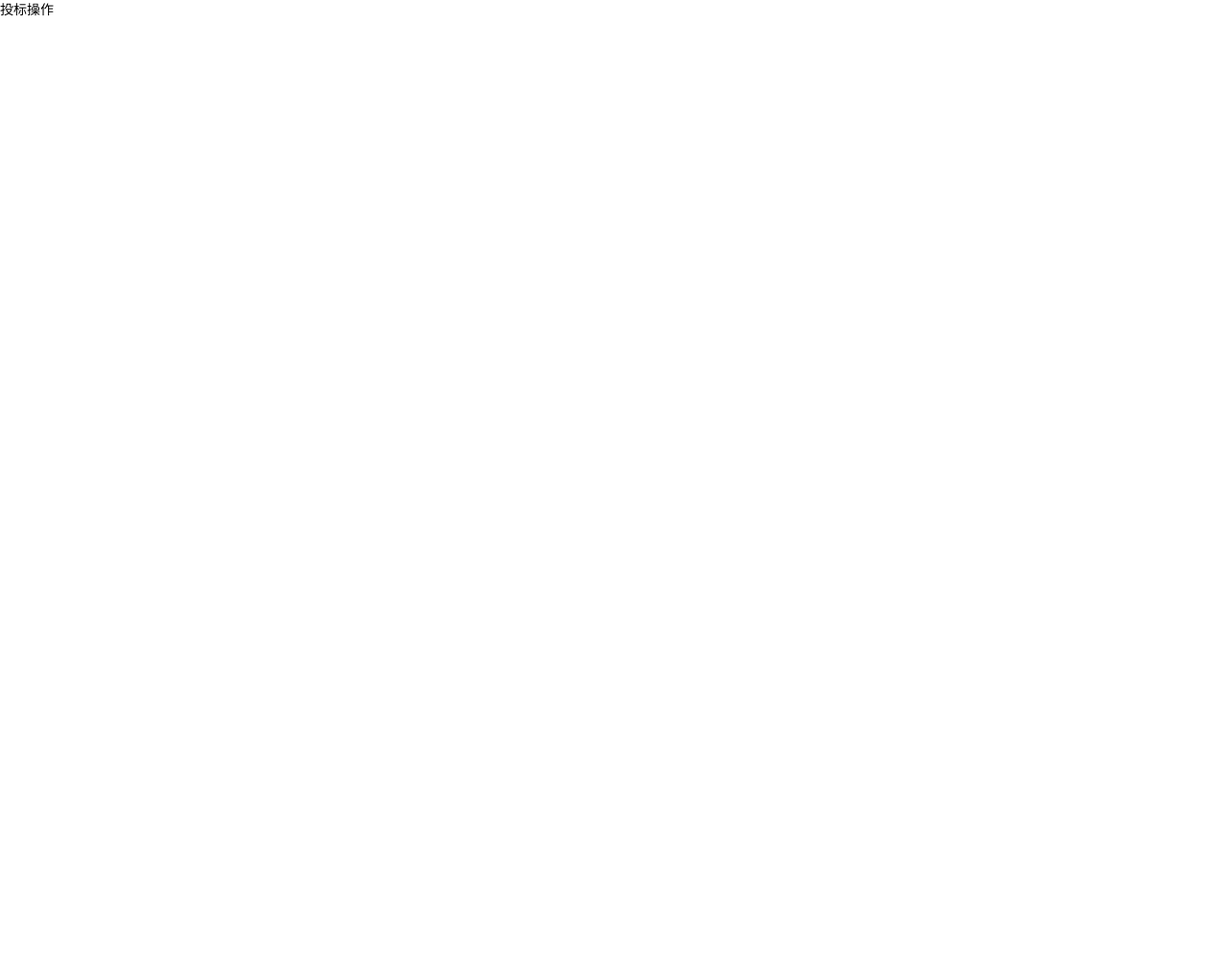
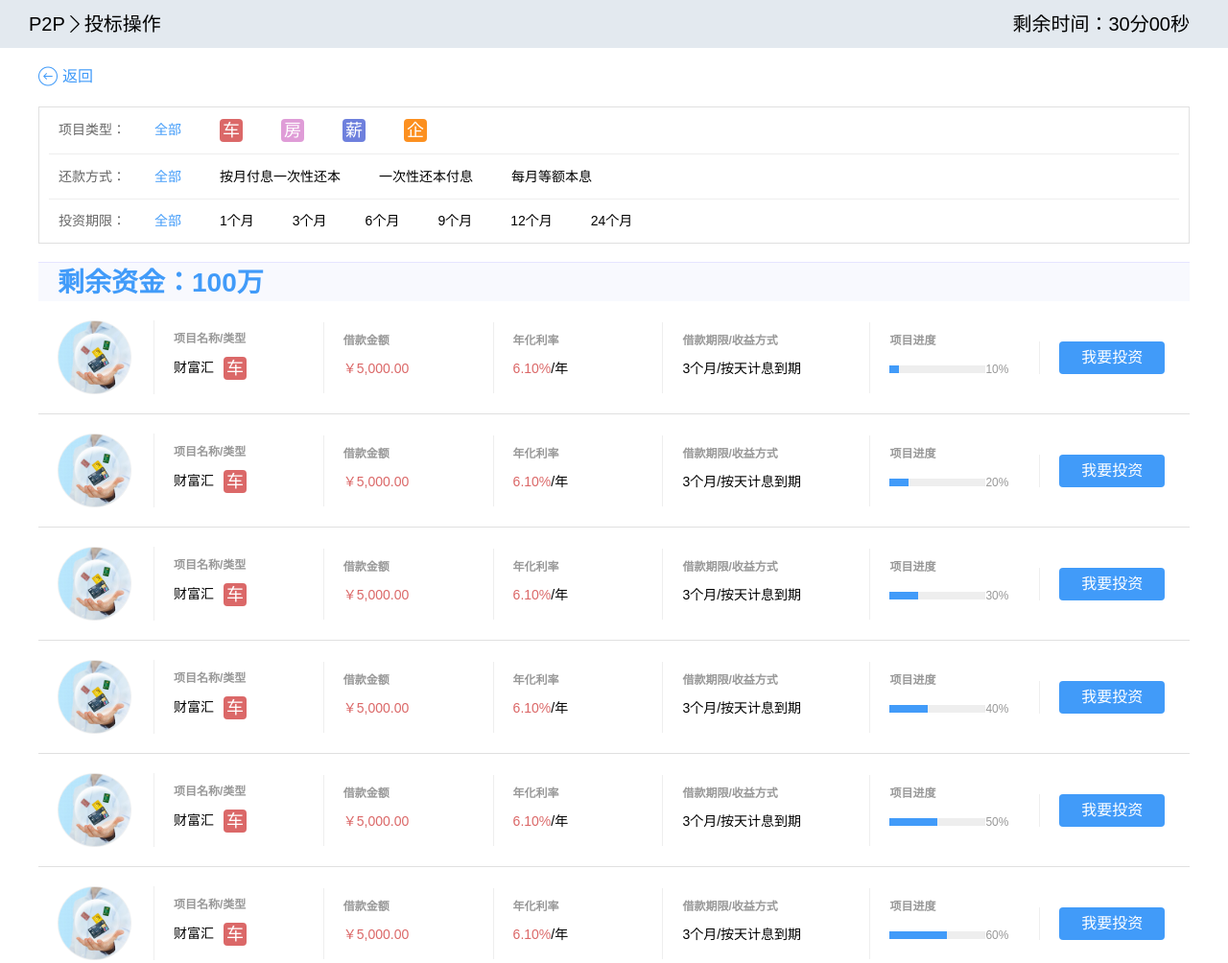
Before and after one commit to Zhang-Leijie/jr-match, a Vue app in the folder match/: page /#/p2p-bid in a window 1280 px wide. Shown: the top 1004 px of the page at 96% size. Before the commit the page ends 800 px from the top, so only its background shows below. Built offline with nearby package versions, Linux system fonts and the light colour scheme.

Commit message:
p2p列表

```diff
--- /dev/null
+++ b/match/style/components/filters.less
@@ -0,0 +1,80 @@
+.filter-box {
+	border: 1px solid #e0e0e0;
+	padding-left: 10px;
+	padding-right: 10px;
+	margin-bottom: 20px;
+}
+
+.filter-row {
+	display: table;
+	width: 100%;
+
+	padding-top: 12px;
+	padding-bottom: 12px;
+
+	> * {
+		vertical-align: middle;
+	}
+	> .name {
+		font-size: 14px;
+		color: #666;
+		margin-left: 10px;
+		margin-right: 10px;
+	}
+
+	> .tag-item {
+		margin: 0 20px;
+	}
+
+	& + .filter-row {
+		border-top: 1px solid #eee;
+	}
+}
+
+.tag-item {
+	vertical-align: middle;
+
+	&.blue {
+		color: @blue;
+	}
+
+	&.square {
+		display: inline-block;
+		font-size: 18px;
+		width: 24px;
+		height: 24px;
+		border-radius: 4px;
+		text-align: center;
+		line-height: 24px;
+
+		.red-theme();
+		.purple-theme();
+		.blue-theme();
+		.orange-theme();
+	}
+}
+
+.red-theme {
+	&.red {
+		background:@red;
+		color: @white;
+	}
+}
+.purple-theme {
+	&.purple {
+		background:@purple;
+		color: @white;
+	}
+}
+.blue-theme {
+	&.blue {
+		background: @darker-blue;
+		color: @white;
+	}
+}
+.orange-theme {
+	&.orange {
+		background:@orange;
+		color: @white;
+	}
+}
--- /dev/null
+++ b/match/style/components/progress.less
@@ -0,0 +1,24 @@
+.progress-bar {
+	display: inline-block;
+	height: 8px;
+	width: 100px;
+	background-color: #eee;
+	position: relative;
+
+	> .inline {
+		position: absolute;
+		background-color: @blue;
+		left: 0px;
+		width: 0%;
+		height: 100%;
+	}
+
+	> .inline[style*="100%"] {
+		background-color: @green;
+	}
+}
+
+.progress-text {
+	font-size: 12px;
+	color: #999;
+}
--- a/match/style/main.less
+++ b/match/style/main.less
@@ -12,6 +12,10 @@
 @import "components/breadcrumbs.less";
 /* 填写表单中, 标题*/
 @import "components/form.less";
+@import "components/filters.less";
 
 /* 填写表单中, 标题*/
 @import "components/image.less";
+
+/* 进度条*/
+@import "components/progress.less";
--- a/match/style/title.less
+++ b/match/style/title.less
@@ -44,3 +44,7 @@
 
 	border-left: 7px solid @dark-blue;
 }
+
+.red-text {
+	color: @red;
+}
--- a/match/style/variables.less
+++ b/match/style/variables.less
@@ -1,5 +1,10 @@
+@red: #db6868;
+@green: #37bc22;
+@orange: #fc9020;
+@purple: #df9cd7;
 @blue: #419bf9;
 @dark-blue: #3386fe;
+@darker-blue: #6e80dd;
 @white: #fff;
 @black: #000;
 
--- a/match/vue/p2p/p2p-bid.vue
+++ b/match/vue/p2p/p2p-bid.vue
@@ -1,8 +1,190 @@
 <template>
-	<div>投标操作</div>
+	<div>
+		<div class="header-bar">
+			<ol class="breadcrumb">
+				<li class="item">P2P</li>
+				<li class="item">投标操作</li>
+			</ol>
+			<p class="remain-time">剩余时间：<span>30分00秒</span></p>
+		</div>
+		<div class="p2p-page">
+			<router-link :to="{name: 'm-index'}" class="btn-back blue">返回</router-link>
+			<div class="filter-box">
+				<div class="filter-row">
+					<span class="name">项目类型：</span>
+					<a class="tag-item blue">全部</a>
+					<a class="tag-item square red">车</a>
+					<a class="tag-item square purple">房</a>
+					<a class="tag-item square blue">薪</a>
+					<a class="tag-item square orange">企</a>
+				</div>
+				<div class="filter-row">
+					<span class="name">还款方式：</span>
+					<a class="tag-item blue">全部</a>
+					<a class="tag-item">按月付息一次性还本</a>
+					<a class="tag-item">一次性还本付息</a>
+					<a class="tag-item">每月等额本息</a>
+				</div>
+				<div class="filter-row">
+					<span class="name">投资期限：</span>
+					<a class="tag-item blue">全部</a>
+					<a class="tag-item">1个月</a>
+					<a class="tag-item">3个月</a>
+					<a class="tag-item">6个月</a>
+					<a class="tag-item">9个月</a>
+					<a class="tag-item">12个月</a>
+					<a class="tag-item">24个月</a>
+				</div>
+			</div>
+			<h1 class="p2p-panel-title">剩余资金：<span>100万</span></h1>
+			<div class="p2p-table">
+				<div class="p2p-row" v-for="i in 10">
+					<div class="p2p-item">
+						<div class="p2p-inline-item">
+							<div class="img-container">
+								<img :src="'./image/touxiang@2x.png'" alt="">
+							</div>
+						</div>
+					</div>
+					<div class="p2p-item">
+						<div class="p2p-inline-item">
+							<h3 class="p2p-item-title">项目名称/类型</h3>
+							<div class="p2p-item-content">
+								<span>财富汇</span><span class="tag-item square red">车</span>
+							</div>
+						</div>
+					</div>
+					<div class="p2p-item">
+						<div class="p2p-inline-item">
+							<h3 class="p2p-item-title">借款金额</h3>
+							<div class="p2p-item-content">
+								<span class="red-text">￥5,000.00</span>
+							</div>
+						</div>
+					</div>
+					<div class="p2p-item">
+						<div class="p2p-inline-item">
+							<h3 class="p2p-item-title">年化利率</h3>
+							<div class="p2p-item-content">
+								<span class="red-text">6.10%</span>/年
+							</div>
+						</div>
+					</div>
+					<div class="p2p-item">
+						<div class="p2p-inline-item">
+							<h3 class="p2p-item-title">借款期限/收益方式</h3>
+							<div class="p2p-item-content">
+								<span>3个月/按天计息到期</span>
+							</div>
+						</div>
+					</div>
+					<div class="p2p-item">
+						<div class="p2p-inline-item">
+							<h3 class="p2p-item-title">项目进度</h3>
+							<div class="p2p-item-content">
+								<div class="progress-bar">
+									<div class="inline" :style="{width:i*10+'%'}"></div>
+								</div>
+								<span class="progress-text">{{i*10}}%</span>
+							</div>
+						</div>
+					</div>
+					<div class="p2p-item">
+						<div class="p2p-inline-item">
+							<a class="btn blue">我要投资</a>
+						</div>
+					</div>
+				</div>
+			</div>
+		</div>
+	</div>
 </template>
 <script>
 	export default {
 
 	}
 </script>
+<style lang="less">
+	.p2p-page {
+		padding: 0px 40px;
+		margin-bottom: 20px;
+		.high-table {
+		}
+	}
+
+	.p2p-panel-title {
+		background:#f8f9fe;
+		box-shadow:0px -1px 0px 0px #e6e5ff;
+		line-height:1.2;
+		padding: (40px - 28px * 1.2)/2 20px;
+		font-size: 28px;
+		color: #419bf9;
+	}
+
+	.p2p-table {
+		display: table;
+		width: 100%;
+		table-layout: fixed;
+		border-collapse: collapse;
+		position: relative;
+
+	}
+	.p2p-row {
+		display: table-row;
+
+		border-bottom: 1px solid #e0e0e0;
+	}
+	.p2p-item {
+		display: table-cell;
+		vertical-align: middle;
+		padding-bottom: 20px;
+
+		&:first-child {
+			width: 100px;
+		}
+
+		&:nth-child(5) {
+			width: 18%;
+		}
+
+		+ .p2p-item {
+
+			> .p2p-inline-item {
+				border-left: 1px solid #eee;
+				padding-left: 20px;
+			}
+		}
+	}
+
+	.p2p-inline-item {
+		display: block;
+		margin-top: 20px;
+		margin-left: 20px;
+
+		> .img-container {
+			width: 77px;
+			height: 77px;
+
+			> img {
+				max-width: 77px;
+				max-height: 77px;
+			}
+		}
+
+		> .p2p-item-title {
+			font-size:12px;
+			color:#999999;
+			text-align:left;
+			padding: 10px 0;
+		}
+
+		> .p2p-item-content {
+			padding-bottom: 15px;
+			font-size: 14px;
+			word-break: break-all;
+			> .tag-item {
+				margin: 0 10px;
+			}
+		}
+	}
+</style>
```
